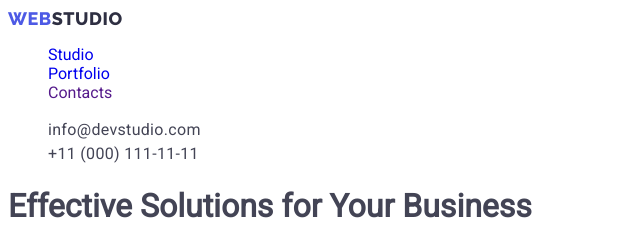
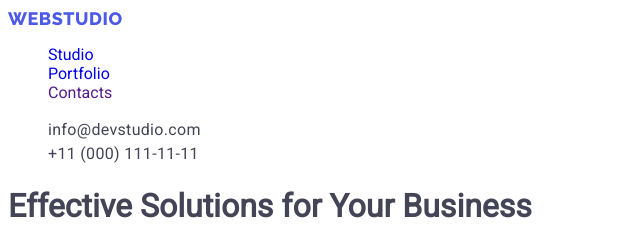
Before and after one commit to DmytroKorolyov/goit-markup-hw-02, a plain HTML site: page portfolio.html in a window 1280 px wide. Shown: the top 240 px of the page, 0-640 px from the left. Drawn offline with Linux system fonts and the light colour scheme.

Commit message:
Update styles.css

```diff
--- a/css/styles.css
+++ b/css/styles.css
@@ -29,12 +29,12 @@ ul {
         text-transform: uppercase;
 }
 .navigation .navigation-logo {
-    color: var(--dark);
-    font-family: Raleway;
+    color: var(--primary-brand);
+    font-family: Raleway, sans-serif;
         font-size: 18px;
         font-style: normal;
         font-weight: 800;
-        line-height: 21px;
+        line-height: 1.17px;
         letter-spacing: 0.54px;
         text-transform: uppercase;
         text-decoration: none;
```
